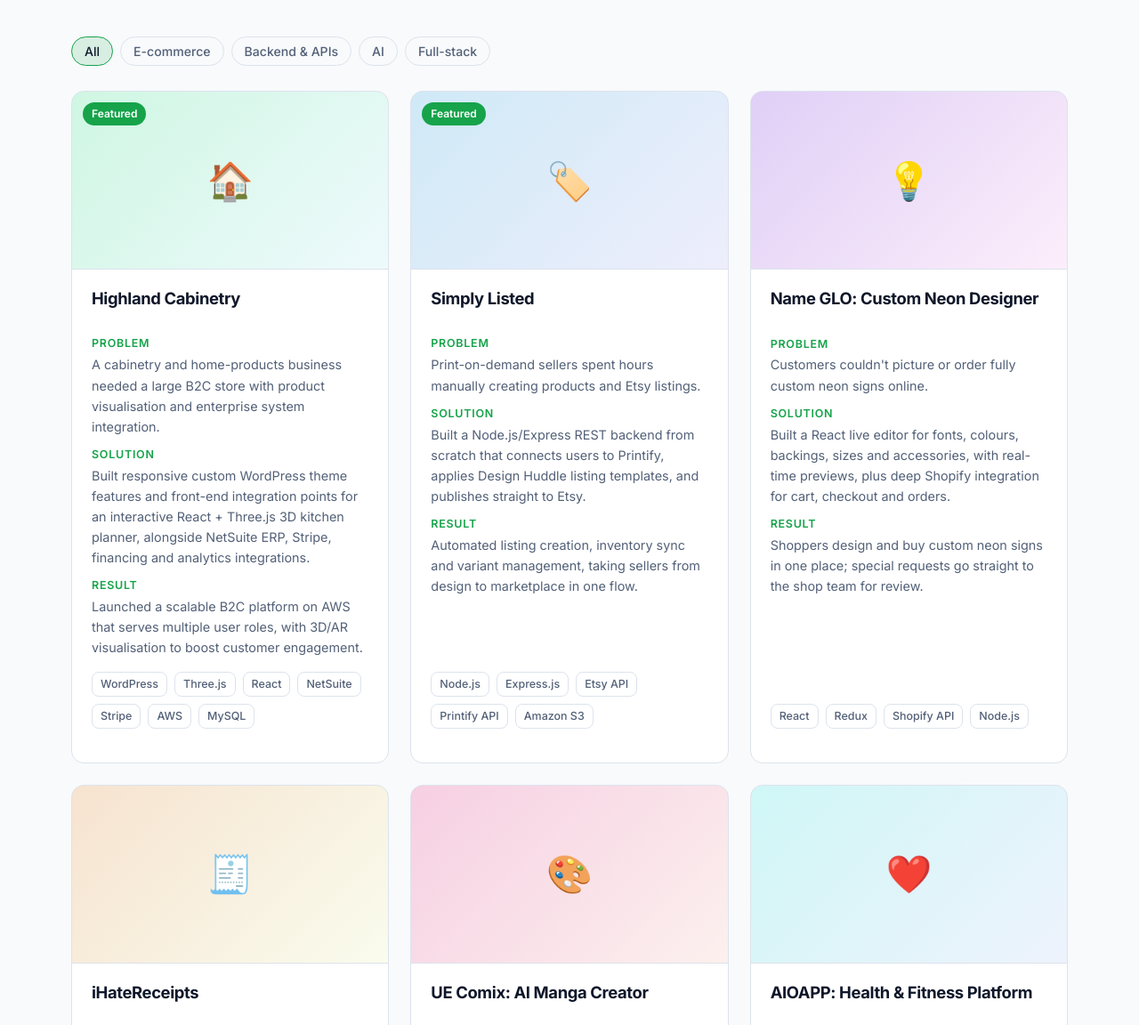
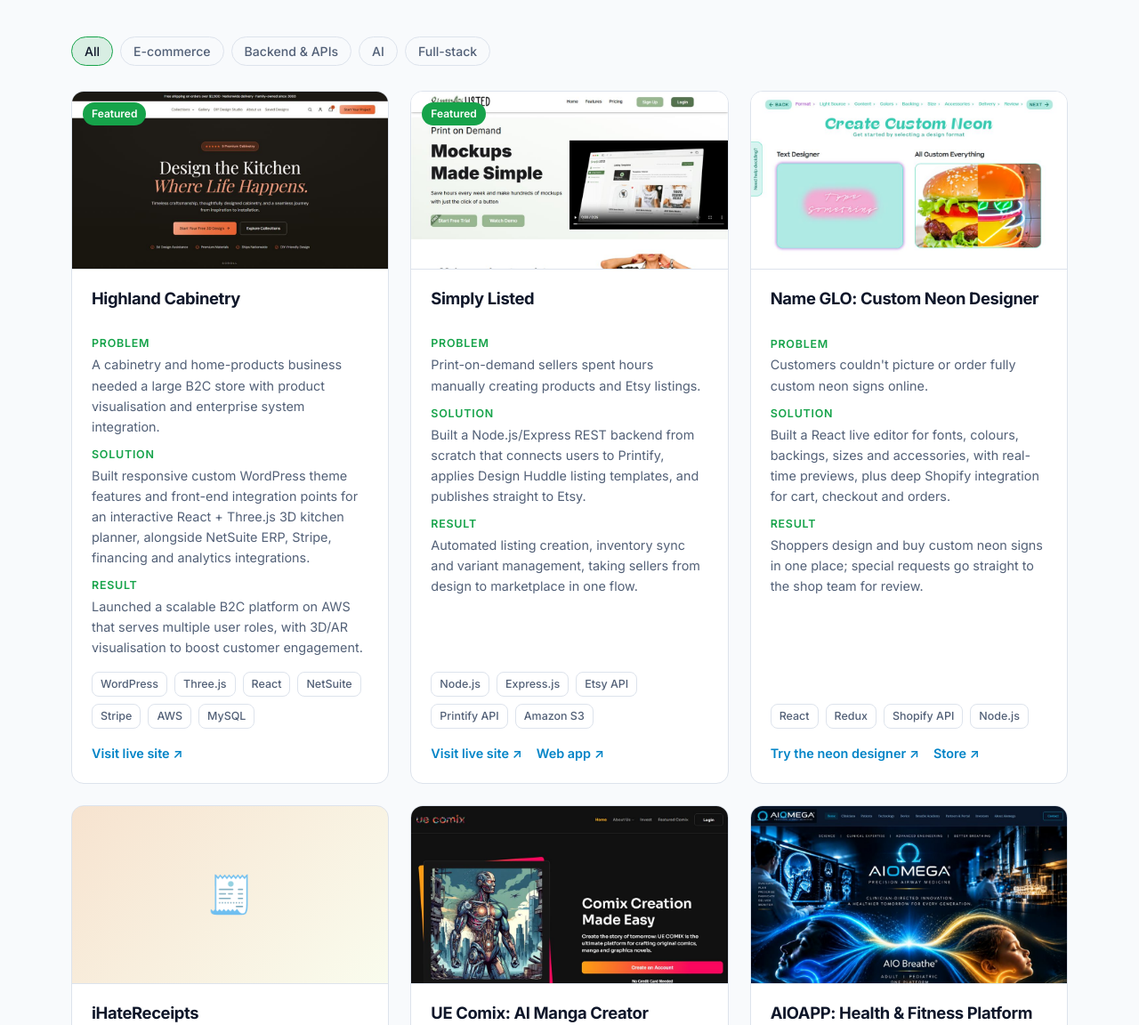
Before and after one commit to m-usamashoaib/m-usamashoaib.github.io, a plain HTML site: page index.html in a window 1280 px wide. Shown: the part 2372-3524 px from the top of the page at 89% size. Drawn offline with Linux system fonts and the light colour scheme.

Commit message:
Add live links and screenshots to project cards
- Screenshots for 6 live projects (960x540 JPG)
- Cards support multiple links (e.g. live site + web app)

Co-Authored-By: Claude Opus 5.5 <noreply@anthropic.com>

```diff
--- a/data.js
+++ b/data.js
@@ -62,39 +62,39 @@ const PORTFOLIO = {
     {
       title: "Highland Cabinetry",
       emoji: "🏠",
-      image: "",
+      image: "images/highland-cabinetry.jpg",
       category: "E-commerce",
       featured: true,
       problem: "A cabinetry and home-products business needed a large B2C store with product visualisation and enterprise system integration.",
       solution: "Built responsive custom WordPress theme features and front-end integration points for an interactive React + Three.js 3D kitchen planner, alongside NetSuite ERP, Stripe, financing and analytics integrations.",
       result: "Launched a scalable B2C platform on AWS that serves multiple user roles, with 3D/AR visualisation to boost customer engagement.",
       tech: ["WordPress", "Three.js", "React", "NetSuite", "Stripe", "AWS", "MySQL"],
-      live: "",
+      links: [{ label: "Visit live site", url: "https://kitchencabinetswholesale.com/" }],
       code: "",
     },
     {
       title: "Simply Listed",
       emoji: "🏷️",
-      image: "",
+      image: "images/simply-listed.jpg",
       category: "Backend & APIs",
       featured: true,
       problem: "Print-on-demand sellers spent hours manually creating products and Etsy listings.",
       solution: "Built a Node.js/Express REST backend from scratch that connects users to Printify, applies Design Huddle listing templates, and publishes straight to Etsy.",
       result: "Automated listing creation, inventory sync and variant management, taking sellers from design to marketplace in one flow.",
       tech: ["Node.js", "Express.js", "Etsy API", "Printify API", "Amazon S3"],
-      live: "",
+      links: [{ label: "Visit live site", url: "https://simplylisted.io" }, { label: "Web app", url: "https://app.simplylisted.io/auth/login" }],
       code: "",
     },
     {
       title: "Name GLO: Custom Neon Designer",
       emoji: "💡",
-      image: "",
+      image: "images/name-glo.jpg",
       category: "E-commerce",
       problem: "Customers couldn't picture or order fully custom neon signs online.",
       solution: "Built a React live editor for fonts, colours, backings, sizes and accessories, with real-time previews, plus deep Shopify integration for cart, checkout and orders.",
       result: "Shoppers design and buy custom neon signs in one place; special requests go straight to the shop team for review.",
       tech: ["React", "Redux", "Shopify API", "Node.js"],
-      live: "",
+      links: [{ label: "Try the neon designer", url: "https://glostudio.design/" }, { label: "Store", url: "https://glo-studio.com/" }],
       code: "",
     },
     {
@@ -112,37 +112,37 @@ const PORTFOLIO = {
     {
       title: "UE Comix: AI Manga Creator",
       emoji: "🎨",
-      image: "",
+      image: "images/ue-comix.jpg",
       category: "AI",
       problem: "Creators wanted to turn text ideas into manga panels without drawing skills.",
       solution: "Built the React + Konva.js canvas front-end that turns text prompts into comic panels, placing AI-generated images into page templates, with Stripe payments.",
       result: "An engaging, easy-to-use editor for creators and artists to produce AI-assisted comics.",
       tech: ["React.js", "Konva.js", "Stripe", "AI image generation"],
-      live: "",
+      links: [{ label: "Visit live site", url: "https://uecomix.ai/" }],
       code: "",
     },
     {
       title: "AIOAPP: Health & Fitness Platform",
       emoji: "❤️",
-      image: "",
+      image: "images/aiomd.jpg",
       category: "Full-stack",
       problem: "Users needed one place to track biometrics, progress and health goals.",
       solution: "Developed Node.js endpoints for health-device data sync, analytics for metric visualisation, and Stripe for in-app subscriptions.",
       result: "Users track heart rate, blood pressure, sleep and activity, with personalised insights and goal reminders.",
       tech: ["Node.js", "Express.js", "MongoDB", "Stripe Connect"],
-      live: "",
+      links: [{ label: "Visit live site", url: "https://aiomd.com/" }],
       code: "",
     },
     {
       title: "Audio Transcription & Insights",
       emoji: "🎙️",
-      image: "",
+      image: "images/nabl.jpg",
       category: "AI",
       problem: "Teams spent hours manually transcribing and summarising recordings.",
       solution: "Built the React/Redux front-end for secure login, audio upload and transcript editing, on top of a Python backend using OpenAI Whisper.",
       result: "Uploads become transcripts automatically, with topics, insights and questions pulled out.",
       tech: ["React.js", "Redux", "OpenAI Whisper", "Python API"],
-      live: "",
+      links: [{ label: "Visit live site", url: "https://www.nabl.ai/" }],
       code: "",
     },
     {
--- a/script.js
+++ b/script.js
@@ -95,10 +95,14 @@
         ? `<img src="${esc(pr.image)}" alt="${esc(pr.title)} screenshot" loading="lazy" />`
         : `<span aria-hidden="true">${pr.emoji || "💻"}</span>`;
       const bg = pr.image ? "" : `style="background:linear-gradient(135deg,hsl(${h} 70% 50% / .22),hsl(${h + 40} 70% 50% / .08))"`;
-      const links = [
-        pr.live ? `<a href="${esc(pr.live)}" target="_blank" rel="noopener">Live demo ↗</a>` : "",
-        pr.code ? `<a href="${esc(pr.code)}" target="_blank" rel="noopener">Source code ↗</a>` : "",
-      ].join("");
+      const linkList = [
+        ...(pr.links || []),
+        ...(pr.live ? [{ label: "Live demo", url: pr.live }] : []),
+        ...(pr.code ? [{ label: "Source code", url: pr.code }] : []),
+      ];
+      const links = linkList
+        .map((l) => `<a href="${esc(l.url)}" target="_blank" rel="noopener">${esc(l.label)} ↗</a>`)
+        .join("");
       return `<article class="card project reveal" data-cat="${esc(pr.category)}">
         <div class="thumb" ${bg}>${thumb}${pr.featured ? '<span class="badge">Featured</span>' : ""}</div>
         <div class="body">
--- a/styles.css
+++ b/styles.css
@@ -191,7 +191,10 @@ section.alt { background: var(--bg-alt); }
 .project dt { font-weight: 600; font-size: 0.78rem; text-transform: uppercase; letter-spacing: 0.06em; color: var(--accent); margin-top: 10px; }
 .project dd { margin: 2px 0 0; color: var(--muted); }
 .project .chips { margin-top: auto; }
-.project .links { display: flex; gap: 16px; margin-top: 16px; font-size: 0.9rem; font-weight: 600; }
+.project .links { display: flex; flex-wrap: wrap; gap: 8px 16px; margin-top: 16px; font-size: 0.9rem; font-weight: 600; }
+.project .links:empty { display: none; }
+.project .thumb img { transition: transform 0.4s ease; object-position: top; }
+.project:hover .thumb img { transform: scale(1.03); }
 .project .links a { color: var(--accent-2); }
 .project .links a:hover { text-decoration: underline; }
 
```
Also changed, not shown: images/aiomd.jpg (added), images/highland-cabinetry.jpg (added), images/nabl.jpg (added), images/name-glo.jpg (added), images/simply-listed.jpg (added), images/ue-comix.jpg (added).
